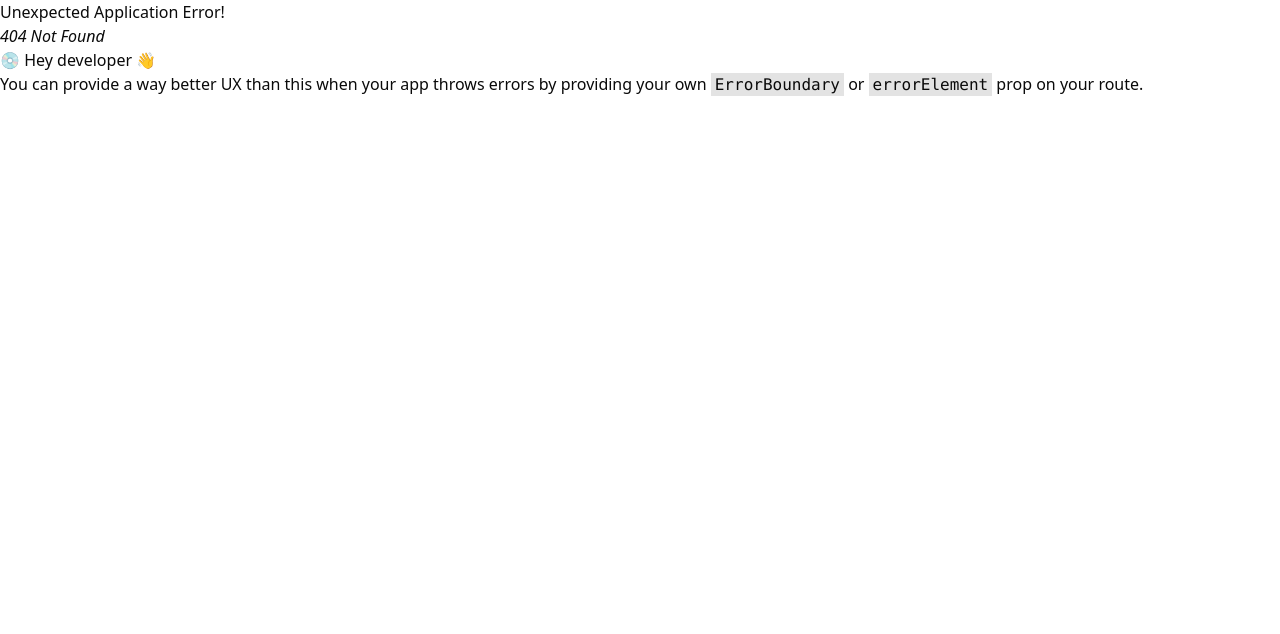
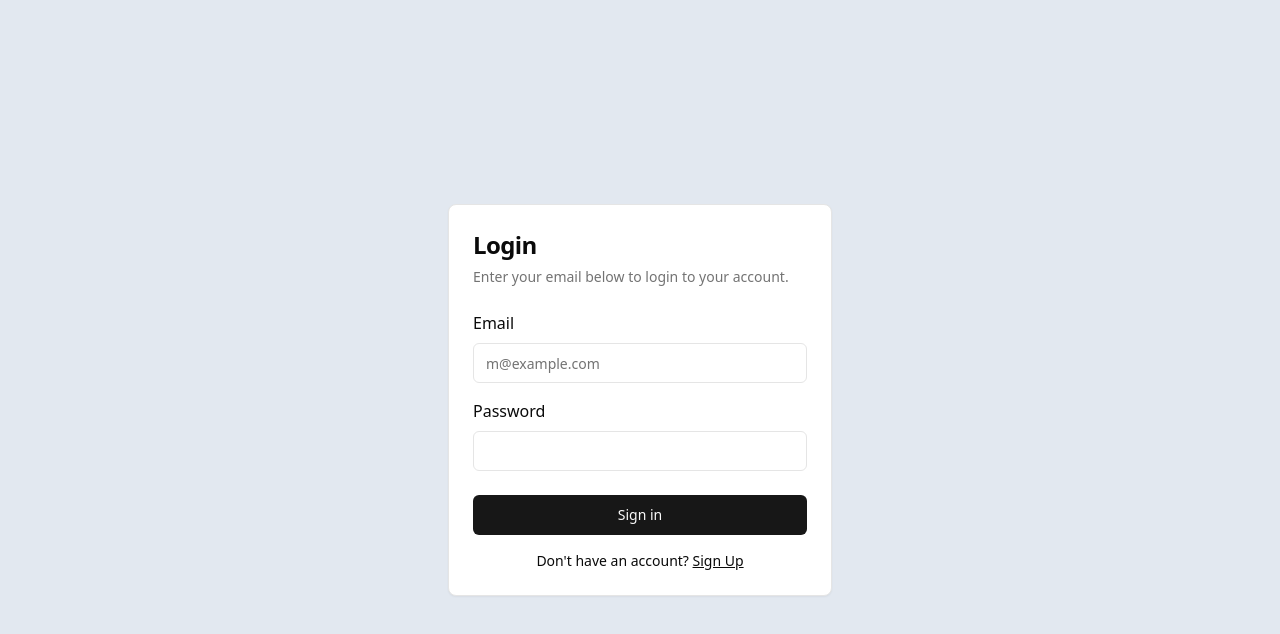
Before and after one commit to Zeya-Imran/book-store-admin, a React (Vite) app: page /signin in a window 1280 px wide. Before the commit this address had no page. Shown: the top 634 px of the page. Built offline with nearby package versions, Linux system fonts and the light colour scheme.

Commit message:
signIn & signup page

```diff
--- a/package.json
+++ b/package.json
@@ -10,6 +10,7 @@
     "preview": "vite preview"
   },
   "dependencies": {
+    "@radix-ui/react-label": "^2.0.2",
     "@radix-ui/react-slot": "^1.0.2",
     "class-variance-authority": "^0.7.0",
     "clsx": "^2.1.1",
--- /dev/null
+++ b/src/components/ui/card.tsx
@@ -0,0 +1,79 @@
+import * as React from "react"
+
+import { cn } from "@/lib/utils"
+
+const Card = React.forwardRef<
+  HTMLDivElement,
+  React.HTMLAttributes<HTMLDivElement>
+>(({ className, ...props }, ref) => (
+  <div
+    ref={ref}
+    className={cn(
+      "rounded-lg border bg-card text-card-foreground shadow-sm",
+      className
+    )}
+    {...props}
+  />
+))
+Card.displayName = "Card"
+
+const CardHeader = React.forwardRef<
+  HTMLDivElement,
+  React.HTMLAttributes<HTMLDivElement>
+>(({ className, ...props }, ref) => (
+  <div
+    ref={ref}
+    className={cn("flex flex-col space-y-1.5 p-6", className)}
+    {...props}
+  />
+))
+CardHeader.displayName = "CardHeader"
+
+const CardTitle = React.forwardRef<
+  HTMLParagraphElement,
+  React.HTMLAttributes<HTMLHeadingElement>
+>(({ className, ...props }, ref) => (
+  <h3
+    ref={ref}
+    className={cn(
+      "text-2xl font-semibold leading-none tracking-tight",
+      className
+    )}
+    {...props}
+  />
+))
+CardTitle.displayName = "CardTitle"
+
+const CardDescription = React.forwardRef<
+  HTMLParagraphElement,
+  React.HTMLAttributes<HTMLParagraphElement>
+>(({ className, ...props }, ref) => (
+  <p
+    ref={ref}
+    className={cn("text-sm text-muted-foreground", className)}
+    {...props}
+  />
+))
+CardDescription.displayName = "CardDescription"
+
+const CardContent = React.forwardRef<
+  HTMLDivElement,
+  React.HTMLAttributes<HTMLDivElement>
+>(({ className, ...props }, ref) => (
+  <div ref={ref} className={cn("p-6 pt-0", className)} {...props} />
+))
+CardContent.displayName = "CardContent"
+
+const CardFooter = React.forwardRef<
+  HTMLDivElement,
+  React.HTMLAttributes<HTMLDivElement>
+>(({ className, ...props }, ref) => (
+  <div
+    ref={ref}
+    className={cn("flex items-center p-6 pt-0", className)}
+    {...props}
+  />
+))
+CardFooter.displayName = "CardFooter"
+
+export { Card, CardHeader, CardFooter, CardTitle, CardDescription, CardContent }
--- /dev/null
+++ b/src/components/ui/input.tsx
@@ -0,0 +1,25 @@
+import * as React from "react"
+
+import { cn } from "@/lib/utils"
+
+export interface InputProps
+  extends React.InputHTMLAttributes<HTMLInputElement> {}
+
+const Input = React.forwardRef<HTMLInputElement, InputProps>(
+  ({ className, type, ...props }, ref) => {
+    return (
+      <input
+        type={type}
+        className={cn(
+          "flex h-10 w-full rounded-md border border-input bg-background px-3 py-2 text-sm ring-offset-background file:border-0 file:bg-transparent file:text-sm file:font-medium placeholder:text-muted-foreground focus-visible:outline-none focus-visible:ring-2 focus-visible:ring-ring focus-visible:ring-offset-2 disabled:cursor-not-allowed disabled:opacity-50",
+          className
+        )}
+        ref={ref}
+        {...props}
+      />
+    )
+  }
+)
+Input.displayName = "Input"
+
+export { Input }
--- /dev/null
+++ b/src/components/ui/label.tsx
@@ -0,0 +1,26 @@
+"use client"
+
+import * as React from "react"
+import * as LabelPrimitive from "@radix-ui/react-label"
+import { cva, type VariantProps } from "class-variance-authority"
+
+import { cn } from "@/lib/utils"
+
+const labelVariants = cva(
+  "text-sm font-medium leading-none peer-disabled:cursor-not-allowed peer-disabled:opacity-70"
+)
+
+const Label = React.forwardRef<
+  React.ElementRef<typeof LabelPrimitive.Root>,
+  React.ComponentPropsWithoutRef<typeof LabelPrimitive.Root> &
+    VariantProps<typeof labelVariants>
+>(({ className, ...props }, ref) => (
+  <LabelPrimitive.Root
+    ref={ref}
+    className={cn(labelVariants(), className)}
+    {...props}
+  />
+))
+Label.displayName = LabelPrimitive.Root.displayName
+
+export { Label }
--- a/src/pages/LoginPage.tsx
+++ b/src/pages/LoginPage.tsx
@@ -1,9 +1,55 @@
-
+import {
+  Card,
+  CardHeader,
+  CardTitle,
+  CardDescription,
+  CardContent,
+  CardFooter,
+} from "@/components/ui/card";
+import { Button } from "@/components/ui/button";
+import { Label } from "@radix-ui/react-label";
+import { Input } from "@/components/ui/input";
+import { Link } from "react-router-dom";
 
 const LoginPage = () => {
   return (
-    <div>LoginPage</div>
-  )
-}
+    <section className="flex justify-center items-center min-h-screen bg-slate-200">
+      <Card className="w-full max-w-sm">
+        <CardHeader>
+          <CardTitle className="text-2xl">Login</CardTitle>
+          <CardDescription>
+            Enter your email below to login to your account.
+          </CardDescription>
+        </CardHeader>
+        <CardContent className="grid gap-4">
+          <div className="grid gap-2">
+            <Label htmlFor="email">Email</Label>
+            <Input
+              id="email"
+              type="email"
+              placeholder="m@example.com"
+              required
+            />
+          </div>
+          <div className="grid gap-2">
+            <Label htmlFor="password">Password</Label>
+            <Input id="password" type="password" required />
+          </div>
+        </CardContent>
+        <CardFooter>
+          <div className="w-full">
+            <Button className="w-full">Sign in</Button>
+            <div className="mt-4 text-center text-sm">
+              Don't have an account?{" "}
+              <Link to="/signin" className="underline">
+                Sign Up
+              </Link>
+            </div>
+          </div>
+        </CardFooter>
+      </Card>
+    </section>
+  );
+};
 
-export default LoginPage
+export default LoginPage;
--- /dev/null
+++ b/src/pages/RegisterPage.tsx
@@ -0,0 +1,66 @@
+import { Button } from "@/components/ui/button";
+import {
+  Card,
+  CardContent,
+  CardDescription,
+  CardHeader,
+  CardTitle,
+} from "@/components/ui/card";
+import { Input } from "@/components/ui/input";
+import { Label } from "@/components/ui/label";
+import { Link } from "react-router-dom";
+
+const RegisterPage = () => {
+  return (
+    <section className="flex justify-center items-center min-h-screen bg-slate-200">
+      <Card className="w-full max-w-sm">
+        <CardHeader>
+          <CardTitle className="text-xl">Sign Up</CardTitle>
+          <CardDescription>
+            Enter your information to create an account
+          </CardDescription>
+        </CardHeader>
+        <CardContent>
+          <div className="grid gap-4">
+            <div className="grid gap-2">
+              <Label htmlFor="email">Full Name</Label>
+              <Input
+                id="fullname"
+                type="text"
+                placeholder="fullname"
+                required
+              />
+            </div>
+            <div className="grid gap-2">
+              <Label htmlFor="email">Email</Label>
+              <Input
+                id="email"
+                type="email"
+                placeholder="m@example.com"
+                required
+              />
+            </div>
+            <div className="grid gap-2">
+              <Label htmlFor="password">Password</Label>
+              <Input id="password" type="password" />
+            </div>
+            <Button type="submit" className="w-full">
+              Create an account
+            </Button>
+            <Button variant="outline" className="w-full">
+              Sign up with GitHub
+            </Button>
+          </div>
+          <div className="mt-4 text-center text-sm">
+            Already have an account?{" "}
+            <Link to="/signin" className="underline">
+              Sign In
+            </Link>
+          </div>
+        </CardContent>
+      </Card>
+    </section>
+  );
+};
+
+export default RegisterPage;
```
Also changed, not shown: src/router.tsx (+13 -8 lines), 1 other file (tests, documents, lock files or other folders).
